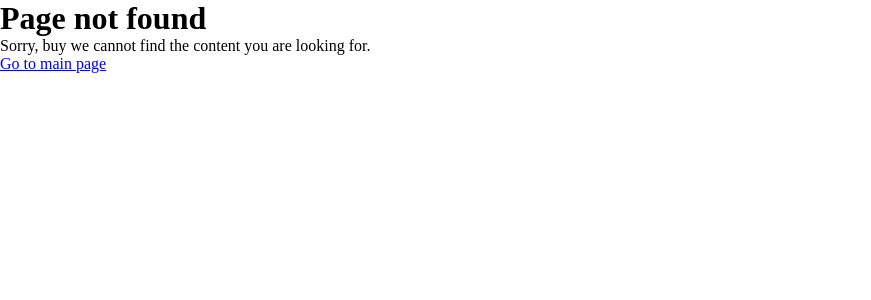
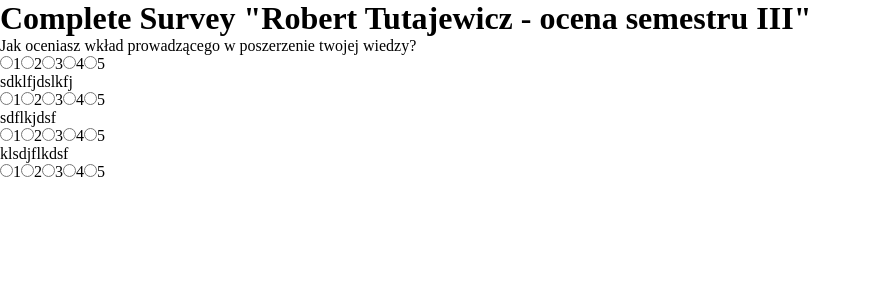
Before and after one commit to krzysztofmeler/take-web-app, a React app: page /complete-survey/1 in a window 1280 px wide. Before the commit this address had no page. Shown: the top 300 px of the page, without its empty margins (0-871 px from the left). Built offline with nearby package versions, Linux system fonts and the light colour scheme.

Commit message:
added: early draft of survey completion page UI

```diff
--- /dev/null
+++ b/src/components/forms/StarRatio.tsx
@@ -0,0 +1,21 @@
+import { FC } from 'react';
+import { Link } from 'react-router-dom';
+
+type StarRatioProps = {
+  value: number;
+  updateValue: (value: number) => void;
+};
+
+const StarRatio: FC<StarRatioProps> = (props: StarRatioProps) => {
+
+  const rates = [1, 2, 3, 4, 5];
+
+  // todo: add common id
+  // todo: add value displaying
+  return <>
+    {rates.map(rate => <label key={rate.toString()}><input type={'radio'} value={rate} onClick={() => props.updateValue(rate)} />{rate.toString()}
+    </label>)}
+  </>
+}
+
+export { StarRatio };
--- /dev/null
+++ b/src/components/pages/CompleteSurveyPage.tsx
@@ -0,0 +1,52 @@
+import { FC, useEffect, useState } from 'react';
+import { Student } from '../../model/existing-objects/Student';
+import { Survey } from '../../model/existing-objects/survey';
+import { useParams } from 'react-router';
+import { StarRatio } from '../forms/StarRatio';
+
+const CompleteSurveyPage: FC = () => {
+
+    let { id } = useParams();
+
+    console.log(id);
+
+    const survey: Survey = {
+        surveyId: 34,
+        dateCreated: new Date(Date.now()).toISOString(),
+        name: 'Robert Tutajewicz - ocena semestru III',
+        questions: [
+            {
+                questionId: 54,
+                content:
+                    'Jak oceniasz wkład prowadzącego w poszerzenie twojej wiedzy?',
+            },
+            {
+                questionId: 12,
+                content: 'sdklfjdslkfj',
+            },
+            {
+                questionId: 324,
+                content: 'sdflkjdsf',
+            },
+            {
+                questionId: 22,
+                content: 'klsdjflkdsf',
+            },
+        ],
+    };
+
+    return (
+        <>
+            <h1>Complete Survey {`"${survey.name}"`}</h1>
+
+            {survey.questions.map((question) => (
+                <div key={question.questionId}>
+                    <p>{question.content}</p>
+                    <StarRatio value={3} updateValue={(v) => { console.log(v); }} />
+                </div>
+            ))}
+        </>
+    );
+};
+
+export { CompleteSurveyPage };
--- /dev/null
+++ b/src/model/existing-objects/Question.ts
@@ -0,0 +1,6 @@
+interface Question {
+    questionId: number;
+    content: string;
+}
+
+export type { Question };
--- /dev/null
+++ b/src/model/existing-objects/survey.ts
@@ -0,0 +1,10 @@
+import { Question } from './Question';
+
+interface Survey {
+    surveyId: number;
+    name: string;
+    dateCreated: string;
+    questions: Question[];
+}
+
+export type { Survey };
```
Also changed, not shown: src/index.tsx (+7 -2 lines).
